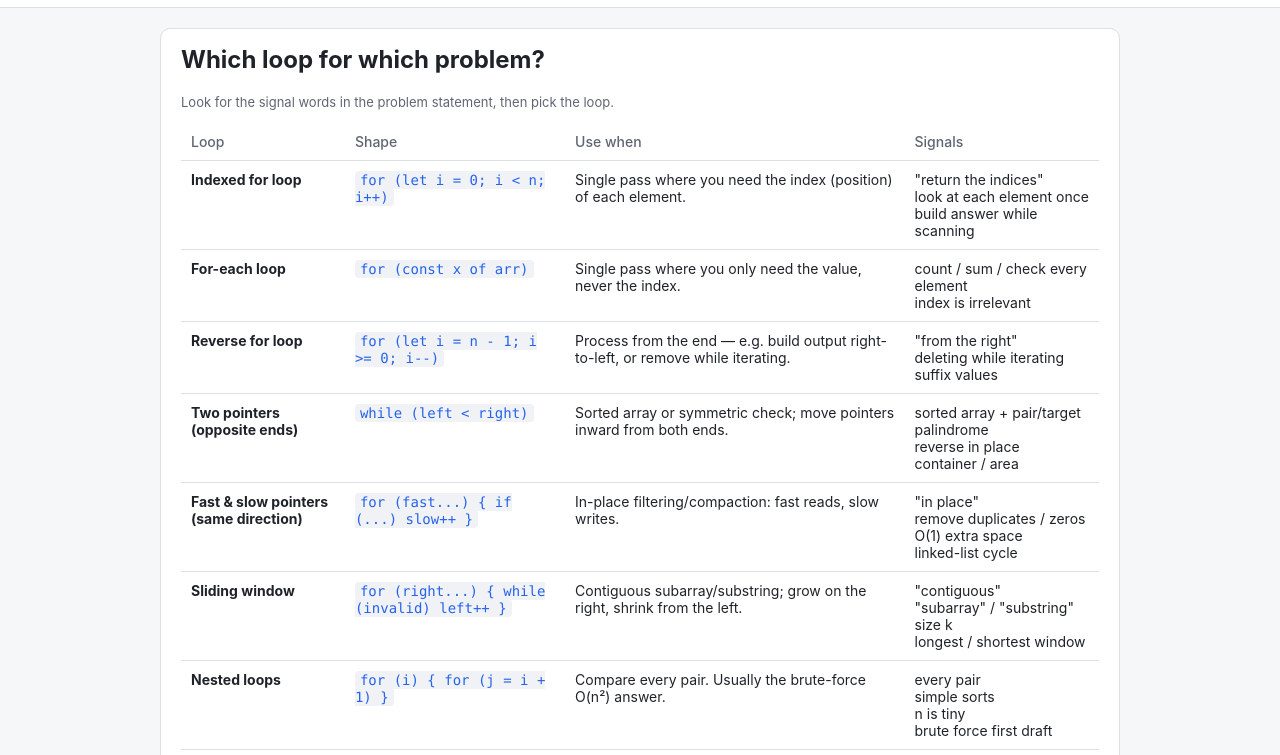
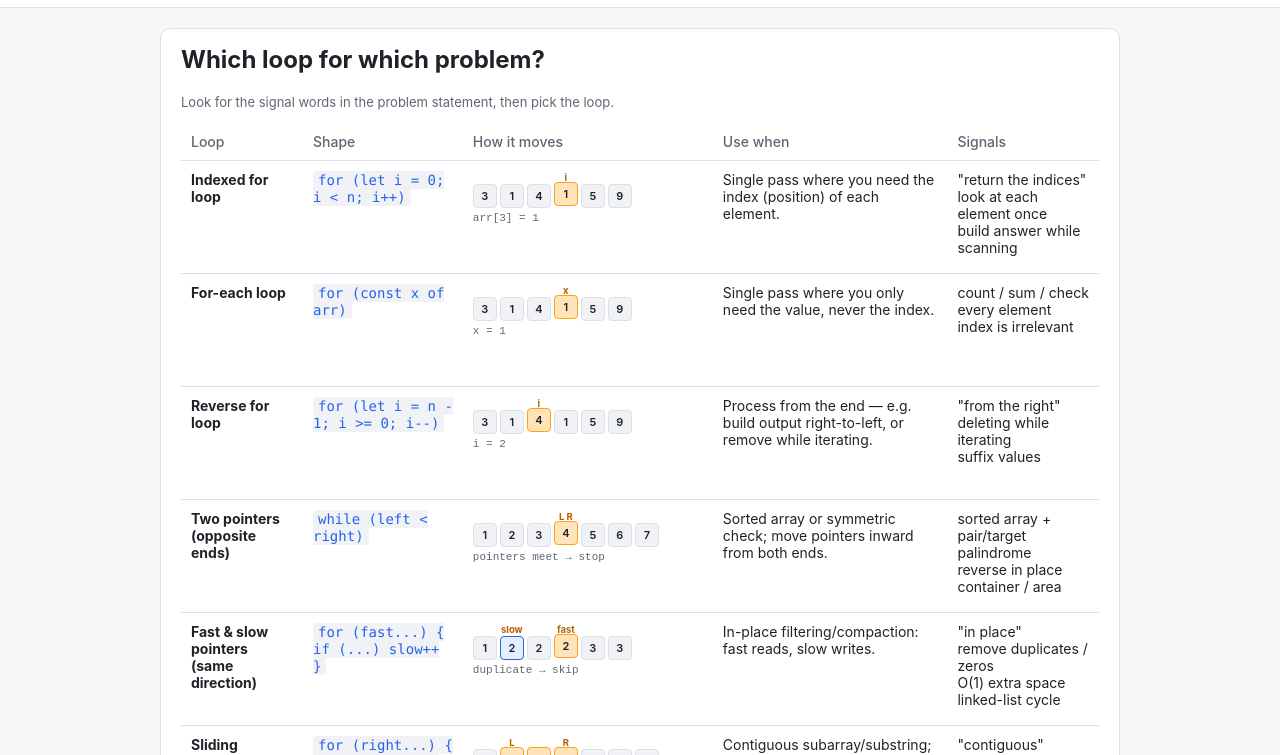
Before and after one commit to taifatang/loopwise, a plain HTML site: page index.html in a window 1280 px wide. Both pictures are taken after a click on the button "Pattern Guide". Shown: the part 45-800 px from the top of the page. Drawn offline with Linux system fonts and the light colour scheme.

Commit message:
Add animated loop demos to the Pattern Guide
Each of the 18 loop patterns gets a small looping animation showing how
it moves (e.g. two pointers converging, a sliding window, binary search
halving, BFS/DFS over a tree). Demos only tick while the guide is open
and respect prefers-reduced-motion.

Co-Authored-By: Claude Opus 5.5 <noreply@anthropic.com>

```diff
--- a/app.js
+++ b/app.js
@@ -242,8 +242,8 @@ const refPlayer = createPlayer($('#player-ref'));
 
 // ---------- Guide ----------
 function renderGuide() {
-  $('#guide-table').innerHTML = `<tr><th>Loop</th><th>Shape</th><th>Use when</th><th>Signals</th></tr>` +
-    Object.values(LOOPS).map((l) => `<tr><td><b>${l.name}</b>${l.level ? ' <span class="diff Medium">Medium</span>' : ''}</td><td><code>${l.sig}</code></td><td>${l.when}</td><td>${l.signals.join('<br>')}</td></tr>`).join('');
+  $('#guide-table').innerHTML = `<tr><th>Loop</th><th>Shape</th><th>How it moves</th><th>Use when</th><th>Signals</th></tr>` +
+    Object.entries(LOOPS).map(([k, l]) => `<tr><td><b>${l.name}</b>${l.level ? ' <span class="diff Medium">Medium</span>' : ''}</td><td><code>${l.sig}</code></td><td><div class="demo" data-loop="${k}"></div></td><td>${l.when}</td><td>${l.signals.join('<br>')}</td></tr>`).join('');
   $('#vars-table').innerHTML = `<tr><th>Variable</th><th>Declaration</th><th>Purpose</th></tr>` +
     Object.values(VARS).map((v) => `<tr><td><b>${v.name}</b>${v.level ? ' <span class="diff Medium">Medium</span>' : ''}</td><td><code>${esc(v.decl)}</code></td><td>${v.desc}</td></tr>`).join('');
 }
@@ -296,4 +296,5 @@ $('#theme-toggle').addEventListener('click', () => {
 
 renderThemeToggle();
 renderGuide();
+startDemos();
 selectProblem(PROBLEMS[0]);
--- /dev/null
+++ b/demos.js
@@ -0,0 +1,164 @@
+// Small looping animations for the Pattern Guide — one per loop type.
+// Each demo is a list of frames: { cells, ptr, hl, soft, dim, text, rows, cols, link }.
+const DEMO_TREE_ROWS = [[0], [1, 2], [3, 4, 5, 6]];
+
+const DEMOS = {
+  single() {
+    const v = [3, 1, 4, 1, 5, 9];
+    return v.map((x, i) => ({ cells: v, ptr: { i }, hl: [i], text: `arr[${i}] = ${x}` }));
+  },
+  foreach() {
+    const v = [3, 1, 4, 1, 5, 9];
+    return v.map((x, i) => ({ cells: v, ptr: { x: i }, hl: [i], text: `x = ${x}` }));
+  },
+  reverse() {
+    const v = [3, 1, 4, 1, 5, 9];
+    return v.map((_, k) => v.length - 1 - k).map((i) => ({ cells: v, ptr: { i }, hl: [i], text: `i = ${i}` }));
+  },
+  twoPointer() {
+    const v = [1, 2, 3, 4, 5, 6, 7], f = [];
+    for (let l = 0, r = v.length - 1; l < r; l++, r--) f.push({ cells: v, ptr: { L: l, R: r }, hl: [l, r], text: `compare ${v[l]} and ${v[r]}` });
+    f.push({ cells: v, ptr: { L: 3, R: 3 }, hl: [3], text: 'pointers meet → stop' });
+    return f;
+  },
+  fastSlow() {
+    const a = [1, 1, 2, 2, 3, 3], f = [{ cells: [...a], ptr: { slow: 0 }, soft: [0], text: 'slow = 0 (write position)' }];
+    let slow = 0;
+    for (let fast = 1; fast < a.length; fast++) {
+      const keep = a[fast] !== a[slow];
+      if (keep) { slow++; a[slow] = a[fast]; }
+      f.push({ cells: [...a], ptr: { slow, fast }, hl: [fast], soft: [slow], text: keep ? `new value → write at slow = ${slow}` : 'duplicate → skip' });
+    }
+    f.push({ cells: [...a], ptr: {}, soft: range(0, slow + 1), dim: range(slow + 1, a.length), text: `kept the first ${slow + 1}` });
+    return f;
+  },
+  sliding() {
+    const v = [2, 1, 5, 1, 3, 2, 4], k = 3;
+    return v.map((_, r) => {
+      const l = Math.max(0, r - k + 1);
+      return { cells: v, ptr: { L: l, R: r }, hl: range(l, r + 1), text: `window [${l}..${r}]` };
+    });
+  },
+  nested() {
+    const v = [4, 2, 7, 1], f = [];
+    for (let i = 0; i < v.length; i++) for (let j = i + 1; j < v.length; j++) f.push({ cells: v, ptr: { i, j }, hl: [i, j], text: `pair (${v[i]}, ${v[j]})` });
+    return f;
+  },
+  binary() {
+    const v = [1, 3, 5, 7, 9, 11, 13, 15, 17], t = 11, f = [];
+    let lo = 0, hi = v.length - 1;
+    while (lo <= hi) {
+      const mid = (lo + hi) >> 1;
+      const dim = v.map((_, k) => k).filter((k) => k < lo || k > hi);
+      f.push({ cells: v, ptr: { lo, mid, hi }, hl: [mid], dim, text: v[mid] === t ? `${v[mid]} = ${t} → found` : `${v[mid]} ${v[mid] < t ? '<' : '>'} ${t} → go ${v[mid] < t ? 'right' : 'left'}` });
+      if (v[mid] === t) break;
+      if (v[mid] < t) lo = mid + 1; else hi = mid - 1;
+    }
+    return f;
+  },
+  whileCond() {
+    const f = [];
+    for (let n = 1234; n > 0; n = Math.floor(n / 10)) {
+      const d = [...String(n)];
+      f.push({ cells: d, ptr: { last: d.length - 1 }, hl: [d.length - 1], text: `n = ${n} > 0 → take ${n % 10}` });
+    }
+    f.push({ cells: [], text: 'n = 0 → stop' });
+    return f;
+  },
+  twoArrays() {
+    const a = [1, 4, 7], b = [2, 5, 8], cells = [...a, '|', ...b], out = [], f = [];
+    let i = 0, j = 0;
+    while (i < a.length || j < b.length) {
+      const P = { ...(i < a.length ? { i } : {}), ...(j < b.length ? { j: a.length + 1 + j } : {}) };
+      const takeA = j >= b.length || (i < a.length && a[i] <= b[j]);
+      const at = takeA ? i : a.length + 1 + j;
+      out.push(takeA ? a[i++] : b[j++]);
+      f.push({ cells, ptr: P, hl: [at], text: `out: ${out.join(' ')}` });
+    }
+    return f;
+  },
+  linkedList() {
+    const v = [1, 2, 3, 4];
+    return [...v.map((x, i) => ({ cells: v, link: true, ptr: { curr: i }, hl: [i], text: i ? `curr = curr.next → ${x}` : 'curr = head' })),
+      { cells: v, link: true, text: 'curr = null → stop' }];
+  },
+  monoStack() {
+    const v = [3, 1, 2, 5, 4], st = [], f = [];
+    for (let i = 0; i < v.length; i++) {
+      while (st.length && v[i] > v[st.at(-1)]) {
+        const top = st.pop();
+        f.push({ cells: v, ptr: { i, top }, hl: [i], soft: [top], text: `${v[i]} > ${v[top]} → pop · stack [${st.map((k) => v[k]).join(', ')}]` });
+      }
+      st.push(i);
+      f.push({ cells: v, ptr: { i }, hl: [i], text: `push ${v[i]} · stack [${st.map((k) => v[k]).join(', ')}]` });
+    }
+    return f;
+  },
+  bfs() {
+    const t = [...'ABCDEFG'], f = [], q = [0], seen = [];
+    while (q.length) {
+      const n = q.shift(); seen.push(n);
+      for (const c of [2 * n + 1, 2 * n + 2]) if (c < t.length) q.push(c);
+      f.push({ cells: t, rows: DEMO_TREE_ROWS, hl: [n], soft: seen.slice(0, -1), text: `visit ${t[n]} · queue [${q.map((k) => t[k]).join(', ')}]` });
+    }
+    return f;
+  },
+  dfs() {
+    const t = [...'ABCDEFG'], f = [], st = [0], seen = [];
+    while (st.length) {
+      const n = st.pop(); seen.push(n);
+      for (const c of [2 * n + 2, 2 * n + 1]) if (c < t.length) st.push(c);
+      f.push({ cells: t, rows: DEMO_TREE_ROWS, hl: [n], soft: seen.slice(0, -1), text: `visit ${t[n]} · stack [${st.map((k) => t[k]).join(', ')}]` });
+    }
+    return f;
+  },
+  grid() {
+    const g = [...'110001010011'], cols = 4;
+    return g.map((_, k) => ({ cells: g.map((x) => (x === '1' ? '■' : '')), cols, hl: [k], soft: range(0, k), text: `(r, c) = (${Math.floor(k / cols)}, ${k % cols})` }));
+  },
+  dp() {
+    const dp = [0, 1, 1, 2, 3, 5, 8], f = [];
+    for (let i = 2; i < dp.length; i++) {
+      f.push({ cells: dp.map((x, k) => (k <= i ? x : '')), ptr: { i }, hl: [i], soft: [i - 1, i - 2], text: `dp[${i}] = ${dp[i - 1]} + ${dp[i - 2]} = ${dp[i]}` });
+    }
+    return f;
+  },
+  prefix() {
+    const v = [3, 1, 4, 1, 5];
+    let sum = 0;
+    return v.map((x, i) => ({ cells: v, ptr: { x: i }, hl: [i], soft: range(0, i), text: `sum = ${(sum += x)}` }));
+  },
+  backtrack() {
+    const v = [1, 2, 3];
+    return [[], [0], [0, 1], [0, 1, 2], [0, 2], [1], [1, 2], [2]].map((p) => ({ cells: v, hl: p, text: `path = [${p.map((k) => v[k]).join(', ')}]` }));
+  },
+};
+
+function renderDemo(el, f) {
+  const at = (i) => Object.entries(f.ptr || {}).filter(([, v]) => v === i).map(([k]) => k);
+  const cls = (i) => [f.hl?.includes(i) && 'on', f.soft?.includes(i) && 'soft', f.dim?.includes(i) && 'dim'].filter(Boolean).join(' ');
+  const cell = (v, i) => v === '|'
+    ? '<div class="d-sep"></div>'
+    : `<div class="d-cell ${cls(i)}"><div class="d-ptr">${at(i).join(' ')}</div><div class="d-box">${v}</div></div>`;
+  let body;
+  if (!f.cells.length) body = '<div class="d-row"><span class="muted">(empty)</span></div>';
+  else if (f.rows) body = f.rows.map((r) => `<div class="d-row tree">${r.map((i) => cell(f.cells[i], i)).join('')}</div>`).join('');
+  else if (f.cols) body = `<div class="d-grid" style="grid-template-columns:repeat(${f.cols}, 24px)">${f.cells.map(cell).join('')}</div>`;
+  else body = `<div class="d-row">${f.cells.map((v, i) => cell(v, i) + (f.link && i < f.cells.length - 1 ? '<span class="d-link">→</span>' : '')).join('')}</div>`;
+  el.innerHTML = `${body}<div class="d-text">${f.text || ''}</div>`;
+}
+
+// Drives every demo in the guide; only ticks while the guide is visible.
+function startDemos() {
+  const items = [...document.querySelectorAll('.demo')].map((el) => {
+    const frames = DEMOS[el.dataset.loop]();
+    frames.push(frames.at(-1)); // linger on the last frame
+    return { el, frames, k: 0 };
+  });
+  items.forEach((d) => renderDemo(d.el, d.frames[0]));
+  if (matchMedia('(prefers-reduced-motion: reduce)').matches) return;
+  setInterval(() => {
+    if ($('#guide').classList.contains('hidden')) return;
+    for (const d of items) { d.k = (d.k + 1) % d.frames.length; renderDemo(d.el, d.frames[d.k]); }
+  }, 900);
+}
--- a/index.html
+++ b/index.html
@@ -86,6 +86,7 @@
 
   <script src="problems.js"></script>
   <script src="sim.js"></script>
+  <script src="demos.js"></script>
   <script src="app.js"></script>
 </body>
 </html>
--- a/styles.css
+++ b/styles.css
@@ -112,3 +112,21 @@ main { flex: 1; padding: 20px; max-width: 1000px; }
 .vars-table tr.hot td:first-child { border-left: 3px solid var(--blue); }
 .vars-table td { border-radius: 2px; transition: background .2s; }
 .ref-btn { margin-top: 10px; }
+
+/* pattern guide demos */
+.demo { width: 230px; min-height: 92px; display: flex; flex-direction: column; justify-content: flex-start; gap: 4px; }
+.d-row { display: flex; align-items: flex-end; gap: 3px; justify-content: flex-start; }
+.d-row.tree { justify-content: center; gap: 10px; }
+.d-grid { display: grid; gap: 3px; }
+.d-cell { display: flex; flex-direction: column; align-items: center; }
+.d-ptr { height: 13px; font-size: 9.5px; font-weight: 700; color: var(--accent-text); white-space: nowrap; line-height: 13px; }
+.d-grid .d-ptr, .d-row.tree .d-ptr { display: none; }
+.d-box { width: 24px; height: 24px; border: 1.5px solid var(--border); border-radius: 4px; background: var(--panel2);
+  display: flex; align-items: center; justify-content: center; font-size: 11px; font-weight: 600; transition: all .25s; }
+.d-row.tree .d-box { border-radius: 50%; }
+.d-cell.soft .d-box { border-color: var(--blue); background: rgba(79, 140, 255, .15); }
+.d-cell.on .d-box { border-color: var(--accent); background: rgba(255, 161, 22, .3); transform: translateY(-2px); }
+.d-cell.dim .d-box { opacity: .3; }
+.d-sep { width: 2px; height: 24px; background: var(--muted); margin: 0 4px; align-self: flex-end; }
+.d-link { color: var(--muted); font-size: 12px; align-self: flex-end; line-height: 24px; }
+.d-text { font-size: 11px; color: var(--muted); font-family: monospace; min-height: 14px; }
```
